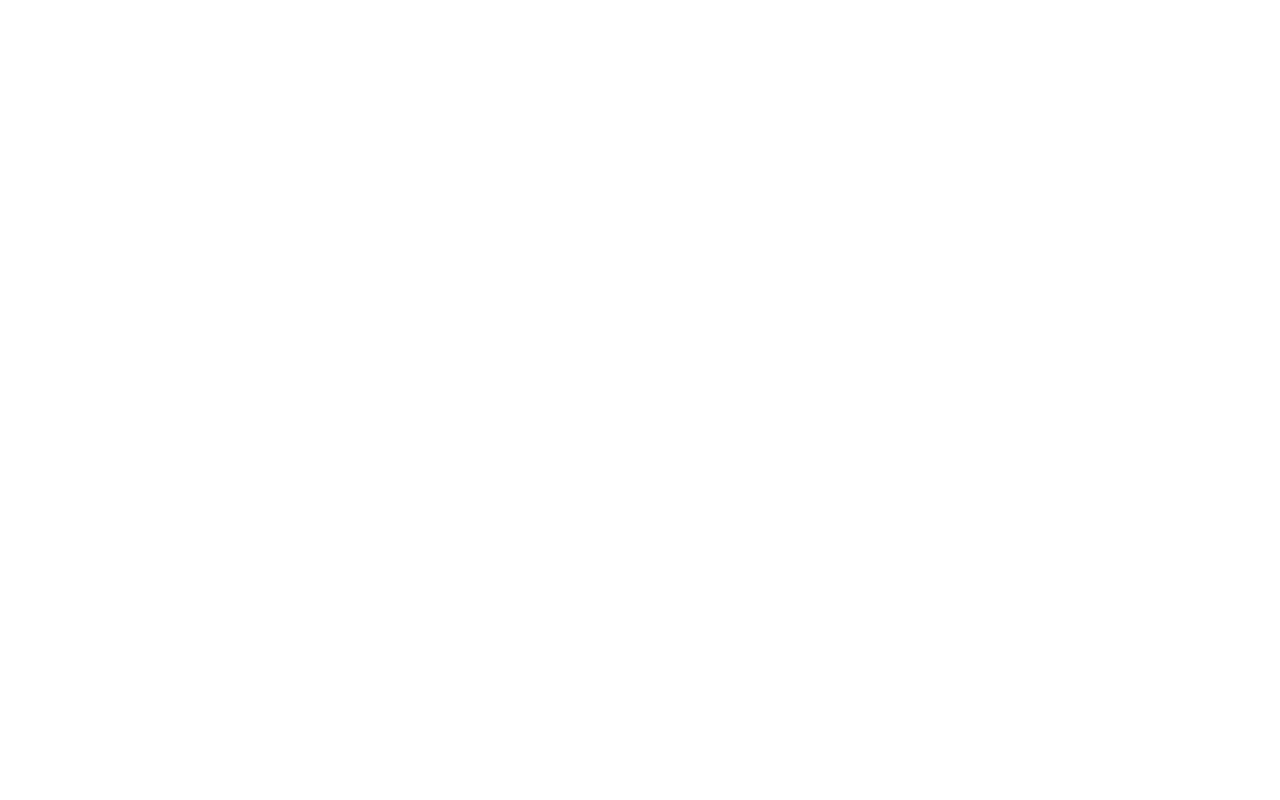
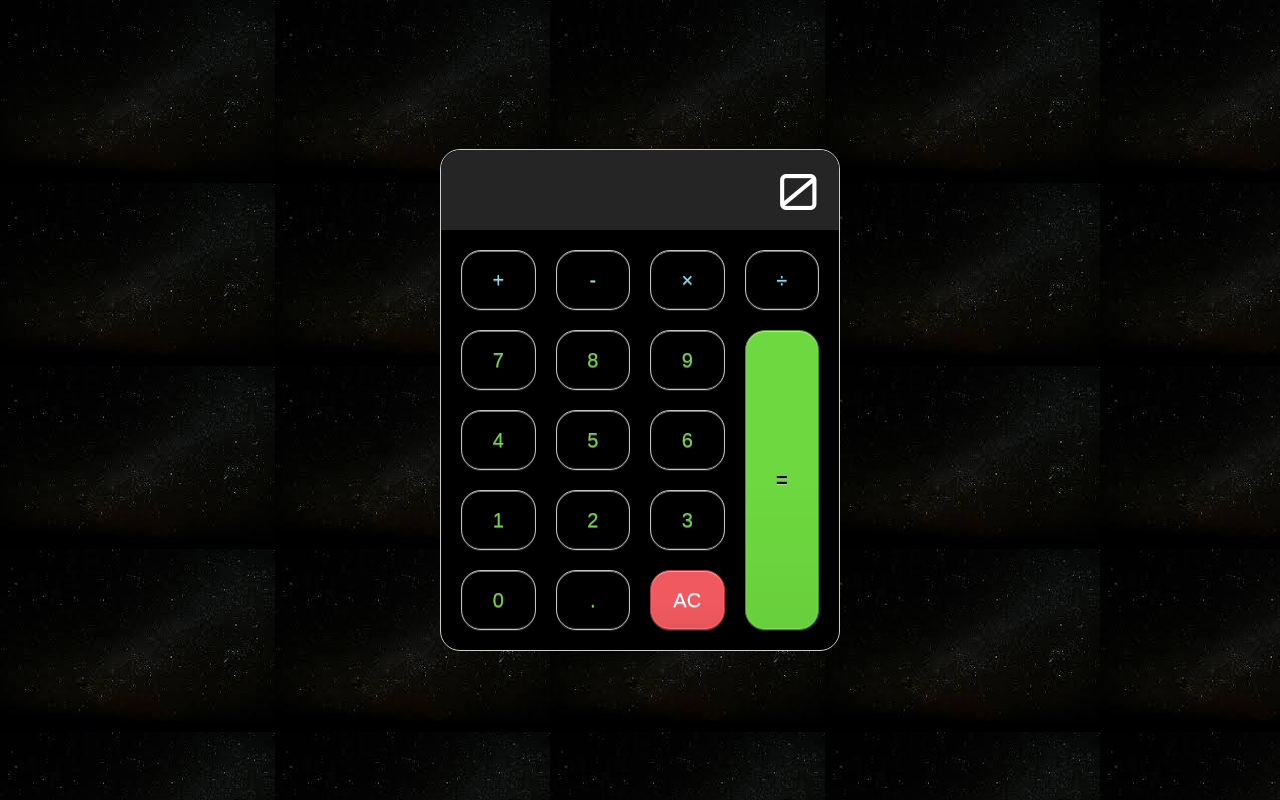
Before and after one commit to kyleghousel/calculator_project, a plain HTML site: page index.html in a window 1280 px wide. Drawn offline with Linux system fonts and the light colour scheme.

Commit message:
HTML + CSS

```diff
--- /dev/null
+++ b/calculations.js
@@ -0,0 +1,44 @@
+function add (a, b) {
+    return a + b;
+}
+
+function subtract (a, b) {
+    return a - b;
+}
+
+function multiply (a, b) {
+    return a * b;
+    //return array.reduce((a, b) => a * b, 1);
+}
+
+function divide (a, b) {
+    return a / b;
+}
+
+function power (a, b) {
+	return Math.pow(a, b);
+};
+
+function operate(operator, a, b) {
+    a = Number(a)
+    b = Number(b)
+    switch (operator) {
+      case '+':
+        return add(a, b)
+      case '−':
+        return subtract(a, b)
+      case '×':
+        return multiply(a, b)
+      case '÷':
+        if (b === 0) return null
+        else return divide(a, b)
+      case '^':
+        return power (a, b)
+      default:
+        return null
+    }
+  }
+
+/*const sum = function(array) {
+	return array.reduce((partialSum, a) => partialSum + a, 0);
+};*/
--- a/index.html
+++ b/index.html
@@ -5,12 +5,46 @@
     <meta http-equiv="X-UA-Compatible" content="IE=edge">
     <meta name="viewport" content="width=device-width, initial-scale=1.0">
     <link rel="stylesheet" href="style.css">
-    <title>Document</title>
+    <link href='https://fonts.googleapis.com/css?family=Orbitron' rel='stylesheet' type='text/css'>
+    <title>Calculator</title>
 </head>
 <body>
+    <div class="calculator">
 
+        <input type="text" class="calculator-screen" value="0" disabled />
+
+        <div class="calculator-keys">
+
+          <button type="button" class="operator" value="+">+</button>
+          <button type="button" class="operator" value="-">-</button>
+          <button type="button" class="operator" value="*">&times;</button>
+          <button type="button" class="operator" value="/">&divide;</button>
+
+          <button type="button" value="7">7</button>
+          <button type="button" value="8">8</button>
+          <button type="button" value="9">9</button>
+
+
+          <button type="button" value="4">4</button>
+          <button type="button" value="5">5</button>
+          <button type="button" value="6">6</button>
+
+
+          <button type="button" value="1">1</button>
+          <button type="button" value="2">2</button>
+          <button type="button" value="3">3</button>
+
+
+          <button type="button" value="0">0</button>
+          <button type="button" class="decimal" value=".">.</button>
+          <button type="button" class="all-clear" value="all-clear">AC</button>
+
+          <button type="button" class="equal-sign" value="=">=</button>
+
+        </div>
+      </div>
 </body>
-<sript src="calculations.js"></sript>
+<script src="calculations.js"></script>
 </html>
 
 <!-- Create a basic HTML calculator with buttons for each digit, each of the above functions and an “Equals” key.
--- a/style.css
+++ b/style.css
@@ -0,0 +1,100 @@
+html {
+    font-size: 62.5%;
+    box-sizing: border-box;
+  }
+
+*, *::before, *::after {
+    margin: 0;
+    padding: 0;
+    box-sizing: inherit;
+  }
+
+body {
+    background-image: url("star_background.jpeg");
+    background-color: rgb(0, 0, 0)
+}
+
+.calculator {
+    border: 1px solid #ccc;
+    border-radius: 20px;
+    position: absolute;
+    top: 50%;
+    left: 50%;
+    transform: translate(-50%, -50%);
+    width: 400px;
+    background-color: rgb(0, 0, 0)
+  }
+
+  .calculator-screen {
+    width: 100%;
+    font-size: 5rem;
+    height: 80px;
+    border: none;
+    border-radius: 20px 20px 0px 0px;
+    background-color: rgb(37, 37, 37);
+    color: rgb(255, 255, 255);
+    text-align: right;
+    padding-right: 20px;
+    padding-left: 10px;
+    font-family: 'Orbitron', sans-serif;
+  }
+
+  button {
+    height: 60px;
+    background-color: rgba(202, 26, 26, 0.614);
+    border-radius: 20px;
+    border: 1px solid rgb(196, 196, 196);
+    background-color: transparent;
+    font-size: 2rem;
+    color: rgb(109, 216, 63);
+    background-image: linear-gradient(to bottom,transparent,transparent 50%,rgba(0,0,0,.04));
+    box-shadow: inset 0 0 0 1px rgba(255,255,255,.05), inset 0 1px 0 0 rgba(255,255,255,.45), inset 0 -1px 0 0 rgba(255,255,255,.15), 0 1px 0 0 rgba(255,255,255,.15);
+    text-shadow: 0 1px rgba(255,255,255,.4);
+  }
+
+  button:hover {
+    background-color: rgb(109, 216, 63);
+    color: rgb(0, 0, 0);
+  }
+
+  button:active {
+    background-color: rgb(234, 234, 234);
+    box-shadow: 0 2px rgb(102, 102, 102);
+    transform: translateY(1.5px);
+  }
+
+  .operator {
+    color: #8ddcee;
+  }
+
+  .all-clear {
+    background-color: rgb(240, 89, 95);
+    border-color: rgb(176, 53, 58);
+    color: #fff;
+  }
+
+  .all-clear:hover {
+    background-color: rgb(241, 115, 119);
+    font-weight: bolder;
+  }
+
+  .equal-sign {
+    background-color: rgb(109, 216, 63);
+    border-color: rgb(71, 145, 40);
+    color: rgb(0,0,0);
+    height: 100%;
+    font-weight: bolder;
+    grid-area: 2 / 4 / 6 / 5;
+  }
+
+  .equal-sign:hover {
+    background-color: rgb(0, 0, 0);
+    color:rgb(109, 216, 63);
+  }
+
+  .calculator-keys {
+    display: grid;
+    grid-template-columns: repeat(4, 1fr);
+    grid-gap: 20px;
+    padding: 20px;
+  }
```
Also changed, not shown: cacluations.js (deleted), star_background.jpeg (added).
